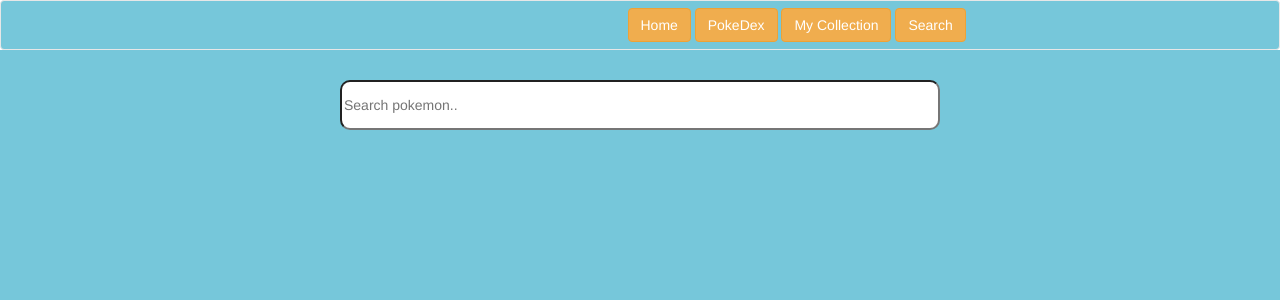
After one commit to lucianogiannini/PokePortal, a Flask app: page /search in a window 1280 px wide. The commit adds this page. Shown: the top 300 px of the page. Run offline with Flask 3, Linux system fonts and the light colour scheme; some libraries are stand-ins or nearby versions.

Commit message:
continue updates on pages, added my collection and seach page

```diff
--- a/app.py
+++ b/app.py
@@ -1,4 +1,4 @@
-from flask import Flask, render_template, request, url_for
+from flask import Flask, render_template, request, url_for, redirect
 from flask_sqlalchemy import SQLAlchemy
 from database import db
 from flask_bootstrap import Bootstrap
@@ -20,6 +20,11 @@ app.config['SQLALCHEMY_DATABASE_URI'] = 'sqlite:///myapp.db'
 db.init_app(app)
 
 user = None
+
+def check_user():
+  global user
+  user = db.session.query(User).first()
+
 
 @app.template_filter('unquote')
 def unquote(url):
@@ -52,29 +57,38 @@ def formatmove(word):
   word = word.replace('-', ' ').title()
   return word
 
+@app.template_filter()
+def check_in_collection(word):
+  collection = json.loads(user.pokemon_collection)
+  if word in collection:
+    return True
+  else:
+    return False
+
 
 @app.route('/')
 def index():
     messages = Message.query.all()
     return render_template('index.html', messages=messages)
 
-@app.route('/login', methods=['GET', 'POST'])
+@app.route('/login/', methods=['GET', 'POST'])
 def login():
+    check_user()
     global user
     if request.method == 'GET':
-      return render_template('login.html', error='')
+      return render_template('login.html')
     else:
       username = request.form['username']
       password = request.form['password']
       usr = db.session.query(User).where(User.username == username).first()
       if usr is None:
         user = User(username, password)
-        return render_template('map.html', username=username)
+        return redirect(url_for('map'))
       if usr.password == password:
         user = usr
-        return render_template('map.html', username=username)
+        return redirect(url_for('map'))
       else:
-        return render_template('login.html', error='Invalid username or password')
+        return redirect(url_for('login'))
 @app.route('/submit', methods=['POST'])
 def submit():
     content = request.form['content']
@@ -83,21 +97,48 @@ def submit():
     db.session.commit()
     return 'Message added'
 
+@app.route('/add/<pokemon>', methods=['POST'])
+def add(pokemon):
+  check_user()
+  global user
+  user.addPokemon(pokemon)
+  user = db.session.query(User).where(User.username == user.username).first()
+  return 'Pokemon added'
+
+@app.route('/my_collection', methods=['GET'])
+def my_collection():
+  check_user()
+  pokemons = ast.literal_eval(user.pokemon_collection)
+  pokemons = db.session.query(Pokemon).where(Pokemon.name.in_(pokemons)).all()
+  pokemons_split = []
+  temp = []
+  count = 0
+  for pokemon in pokemons:
+    pokemon.sprites = ast.literal_eval(pokemon.sprites)
+    temp.append(pokemon)
+
+    if count == 4:
+      pokemons_split.append(temp)
+      temp = []
+      count = 0
+    count += 1
+  if len(temp) != 0:
+    pokemons_split.append(temp)
+  return render_template('my_collection.html', pokemons=pokemons_split)
+
 @app.route('/map')
 def map():
+  check_user()
   locations = db.session.query(Location).all()
   location_names = [location.name for location in locations]
   location_names = json.dumps(location_names)
   pokemons = db.session.query(Pokemon).where(Pokemon.encounter_locations != '[]').all()
   pokemon_names = {pokemon.name:ast.literal_eval(pokemon.encounter_locations) for pokemon in pokemons}
-  #pokemon_names = json.dumps(pokemon_names)
-
-
-
   return render_template('map.html', locations=location_names, pokemons=pokemon_names)
 
 @app.route('/configure_region', methods=['GET','POST'])
 def configure_region():
+  check_user()
   if request.method == 'POST':
     region = request.form['region']
     Region(region.lower())
@@ -107,6 +148,7 @@ def configure_region():
 
 @app.route('/pokedex', methods=['GET'])
 def pokedex():
+  check_user()
   pokemons = db.session.query(Pokemon).order_by(Pokemon.id).all()
   for pokemon in pokemons:
     pokemon.encounter_locations = ast.literal_eval(pokemon.encounter_locations)
@@ -119,6 +161,7 @@ def pokedex():
 
 @app.route('/pokemon/<name>', methods=['GET'])
 def pokemon(name):
+  check_user()
   pokemon = db.session.query(Pokemon).where(Pokemon.name == name).first()
   pokemon.encounter_locations = ast.literal_eval(pokemon.encounter_locations)
   pokemon.moves = ast.literal_eval(pokemon.moves)
@@ -126,6 +169,23 @@ def pokemon(name):
   pokemon.types = ast.literal_eval(pokemon.types)
   return render_template('pokemon.html', pokemon=pokemon)
 
+@app.route('/search', methods=['GET', 'POST'])
+def search():
+  check_user()
+  if request.method == 'POST':
+    query = request.form['search']
+    pokemon = query.lower()
+    pokemons = db.session.query(Pokemon).where(Pokemon.name.contains(pokemon)).limit(20).all()
+    if len(pokemons) == 0:
+      return "No pokemon found"
+    else:
+      names = []
+      for p in pokemons:
+        names.append(p.name)
+      return names
+  else:
+    return render_template('search.html')
+
 @app.before_first_request
 def create_tables():
     db.create_all()
--- a/templates/navbar.html
+++ b/templates/navbar.html
@@ -27,8 +27,7 @@
 <nav class="navbar navbar-default nav">
   <!-- &lt;!-- Add a navbar to your site, include the same elements as a seen in the screenshots --&gt;
     &lt;!-- 27 LoC --&gt; -->
-  <div class="left">
-  </div>
+  <div class="left"></div>
   <div class="right">
     <a
       class="btn btn-warning btn-outline-dark btn-md"
@@ -44,20 +43,20 @@
     >
       PokeDex
     </a>
-    <button
+    <a
       class="btn btn-warning btn-outline-dark btn-md"
       type="submit"
-      onclick=""
+      href="{{url_for('my_collection')}}"
     >
       My Collection
-    </button>
-    <button
+    </a>
+    <a
       class="btn btn-warning btn-outline-dark btn-md"
       type="submit"
-      onclick=""
+      href="{{url_for('search')}}"
     >
       Search
-    </button>
+    </a>
   </div>
 </nav>
 {% endblock %}
--- /dev/null
+++ b/templates/search.html
@@ -0,0 +1,77 @@
+{% include 'navbar.html' %} {% block content %}
+<style>
+  html {
+    background-color: rgb(118, 199, 218);
+  }
+  #searchbar {
+    border-radius: 10px;
+  }
+
+  input[type="text"] {
+    width: 600px;
+    height: 50px;
+    -webkit-transition: width 0.15s ease-in-out;
+    transition: width 0.15s ease-in-out;
+  }
+  .pokename {
+    font-size: 30px;
+    font-weight: bold;
+  }
+  .cont {
+    padding-top: 30px;
+    display: flex;
+    justify-content: center;
+    width: auto;
+    background-color: rgb(118, 199, 218);
+  }
+</style>
+<div class="cont">
+  <div class="s">
+    <input
+      id="searchbar"
+      onkeyup="search_pokemon()"
+      type="text"
+      name="search"
+      placeholder="Search pokemon.."
+    />
+    <div id="pokemons"></div>
+  </div>
+</div>
+<script type="text/javascript">
+  function search_pokemon() {
+    let input = document.getElementById("searchbar").value;
+    $.ajax({
+      type: "POST",
+      url: "/search",
+      data: {
+        search: input,
+      },
+      success: function (data) {
+        console.log(data);
+        let pokemons = data;
+
+        document.getElementById("pokemons").innerHTML = "";
+        if (pokemons == "No pokemon found") {
+          document.getElementById("pokemons").innerHTML = "No pokemon found";
+        } else {
+          for (let i = 0; i < pokemons.length; i++) {
+            let html = "";
+            html += '<div class="pokecard">';
+            html += '<div class="pokename">';
+            html +=
+              '<a class="" href="/pokemon/' +
+              pokemons[i] +
+              '">' +
+              pokemons[i] +
+              "</a>";
+            html += "</div>";
+            html += "</div>";
+
+            document.getElementById("pokemons").innerHTML += html;
+          }
+        }
+      },
+    });
+  }
+</script>
+{% endblock %}
```
Also changed, not shown: models/User.py (+8 -8 lines), templates/map.html (+6 -3 lines), templates/my_collection.html (added, +87 -0 lines), templates/pokedex.html (+100 -2 lines), instance/myapp.db, static/Image/Kalos_Region.png (added).
